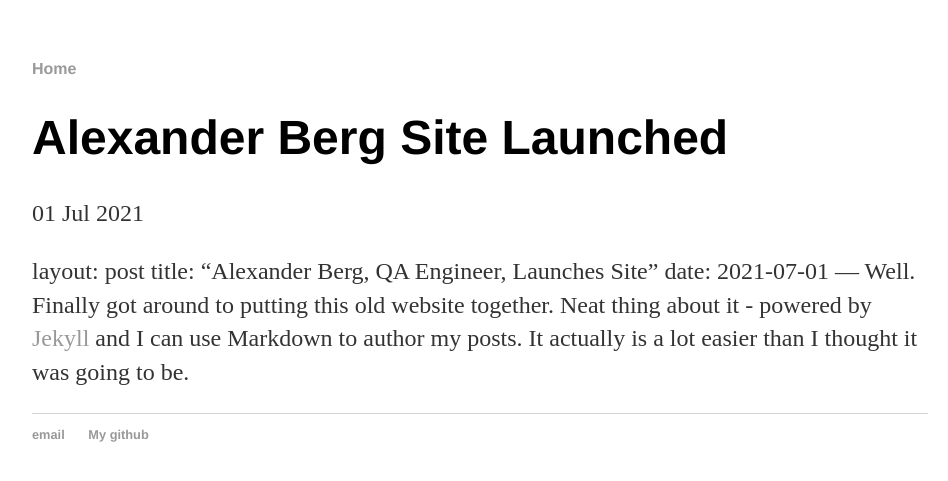
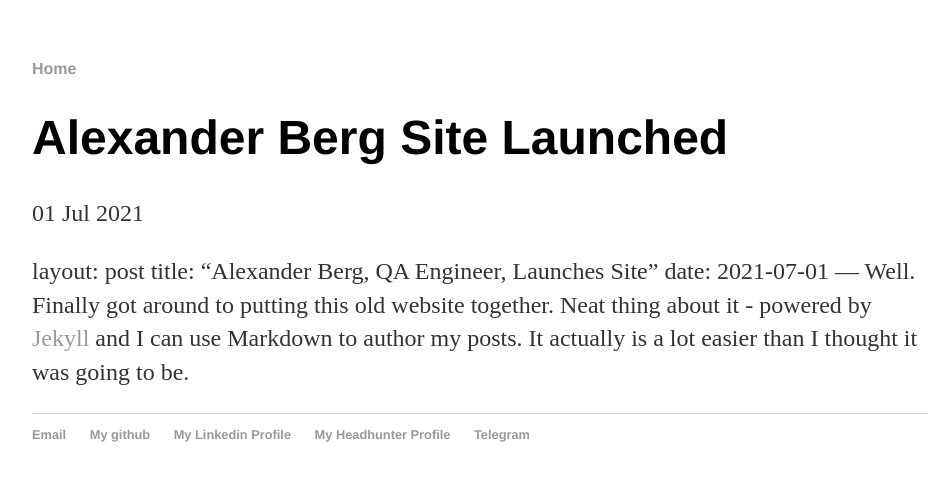
Before and after one commit to Alexander-Berg/alexander-berg.github.io, a Jekyll site: the page built from _posts/2021-7-1-Alexander-Berg-site-launched.md, in a window 1280 px wide. Shown: the top 481 px of the page, without its empty margins (160-1108 px from the left). Built offline with Jekyll 4.4.1, drawn with Linux system fonts in a browser that asks for light colours; our own code applies the rules of GitHub Pages for plain Markdown files.

Commit message:
Update default.html

```diff
--- a/_layouts/default.html
+++ b/_layouts/default.html
@@ -17,9 +17,13 @@
 
 			</div><!-- /.container -->
 			<footer>
+
 	    		<ul>
-	        		<li><a href="mailto:fulcrumn7@gmail.com">email</a></li>
+	        		<li><a href="mailto:fulcrumn7@gmail.com">Email</a></li>
 	        		<li><a href=https://github.com/Alexander-Berg>My github</a></li>
+				<li><a href=https://github.com/Alexander-Berg>My Linkedin Profile</a></li>
+				<li><a href=https://github.com/Alexander-Berg>My Headhunter Profile</a></li>
+				<li><a href=https://t.me/Alexander_Berg>Telegram</a></li>
 				</ul>
 			</footer>
 		</body>
```
